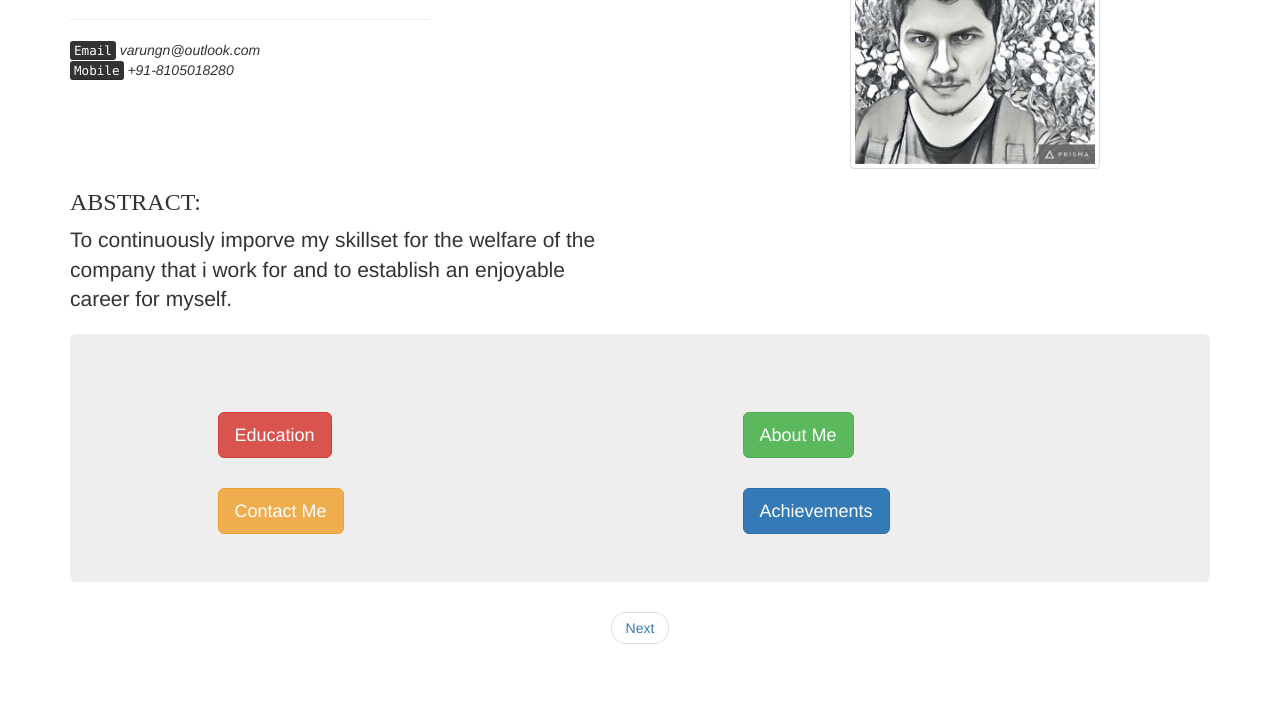
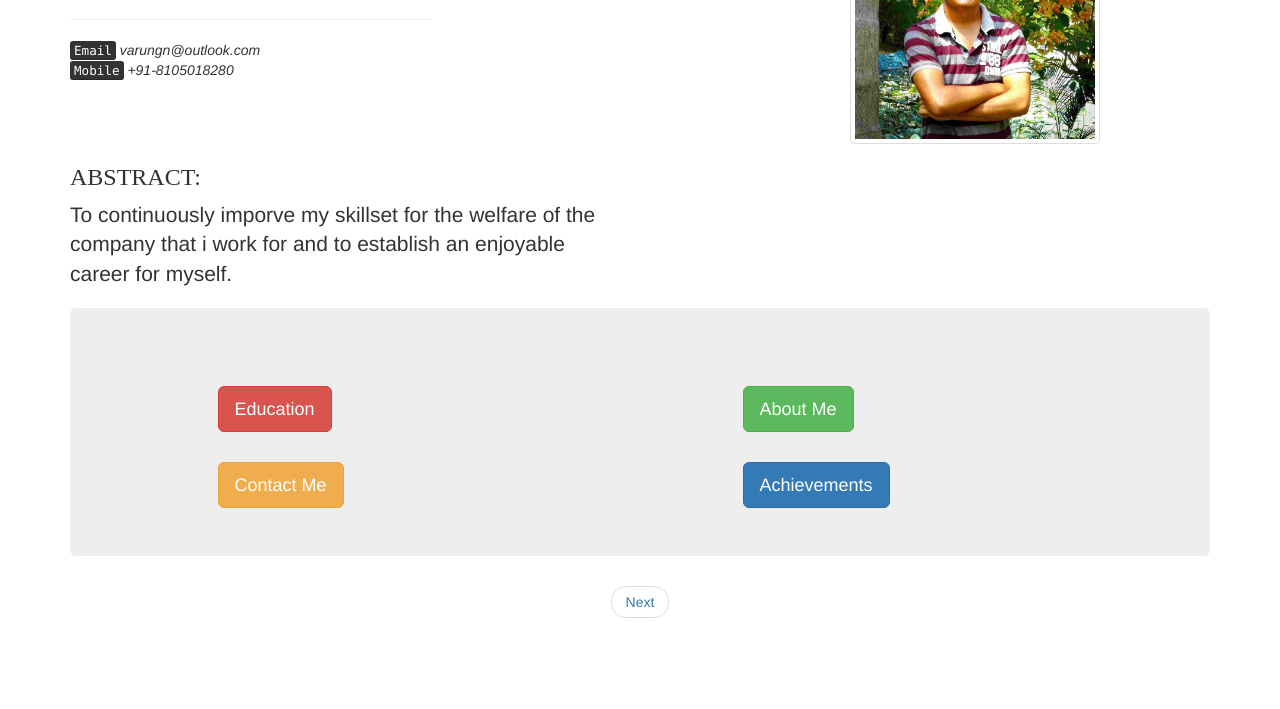
Before and after one commit to varungn/AboutMe, a plain HTML site: page index.html in a window 1280 px wide. Shown: the part 91-800 px from the top of the page. Drawn offline with nearby package versions, Linux system fonts and the light colour scheme.

Commit message:
Update index.html

```diff
--- a/index.html
+++ b/index.html
@@ -32,7 +32,7 @@
             <em>+91-8105018280</em>
         </div>
         <div class="col-md-4 col-md-offset-4 ">
-            <img src="image/Pic.jpg" height="250px" width="250px" class="img-responsive img-rounded img-thumbnail">
+            <img src="image/MyPic.jpg" height="250px" width="250px" class="img-responsive img-rounded img-thumbnail">
         </div>
     </div>
     <div class="row">
```
